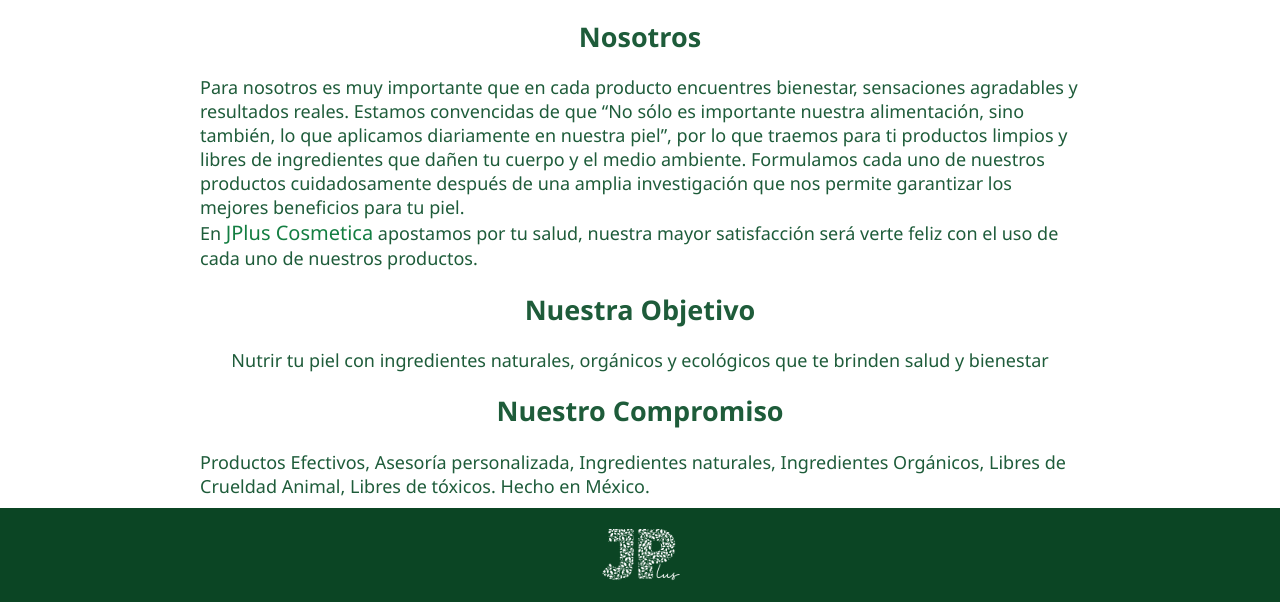
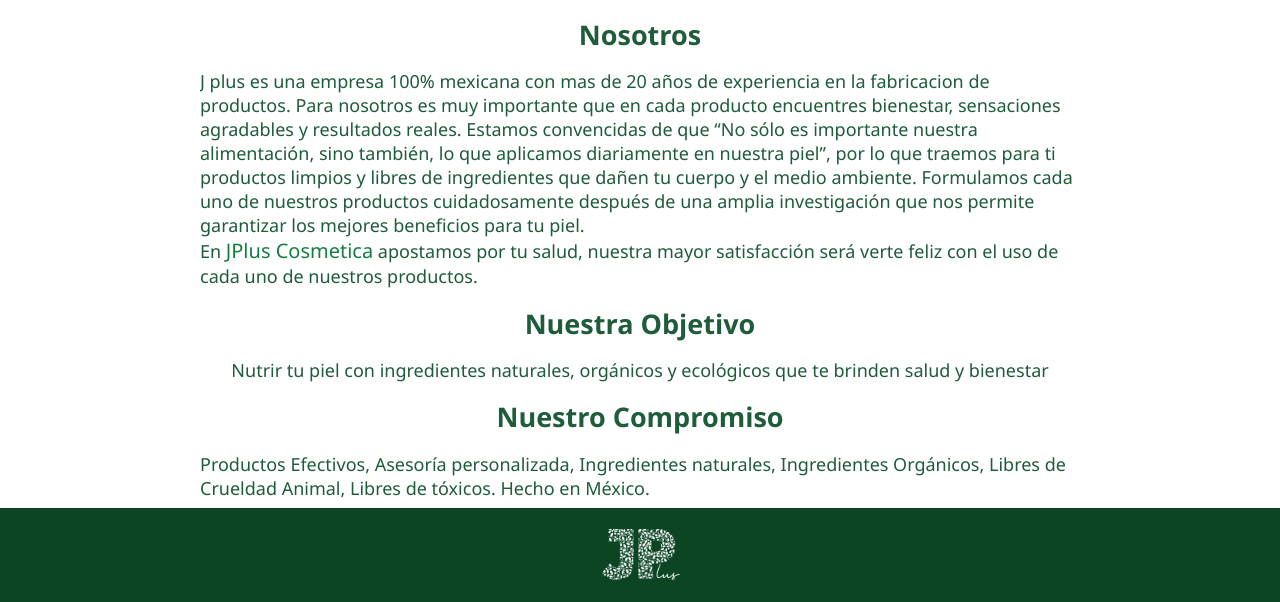
Before and after one commit to JonathanFarias1/projectCoderHouse, a plain HTML site: page html/index.html in a window 1280 px wide. Shown: the part 903-1505 px from the top of the page. Drawn offline with Linux system fonts and the light colour scheme.

Commit message:
Se modifica nosotros

```diff
--- a/html/index.html
+++ b/html/index.html
@@ -30,7 +30,7 @@
 
 <section class="contenido">
     <h2> Nosotros</h2>
-<p>Para nosotros es muy importante que en cada producto encuentres bienestar, sensaciones agradables y resultados reales. Estamos convencidas de que “No sólo es importante nuestra alimentación, sino también, lo que aplicamos diariamente en nuestra piel”, por lo que traemos para ti productos limpios y libres de ingredientes que dañen tu cuerpo y el medio ambiente.
+<p>J plus es una empresa 100% mexicana con mas de 20 años de experiencia en la fabricacion de productos. Para nosotros es muy importante que en cada producto encuentres bienestar, sensaciones agradables y resultados reales. Estamos convencidas de que “No sólo es importante nuestra alimentación, sino también, lo que aplicamos diariamente en nuestra piel”, por lo que traemos para ti productos limpios y libres de ingredientes que dañen tu cuerpo y el medio ambiente.
     Formulamos cada uno de nuestros productos cuidadosamente después de una amplia investigación que nos permite garantizar los mejores beneficios para tu piel.<br>
     En <span>JPlus Cosmetica</span> apostamos por tu salud, nuestra mayor satisfacción será verte feliz con el uso de cada uno de nuestros productos.
 </p>
```
